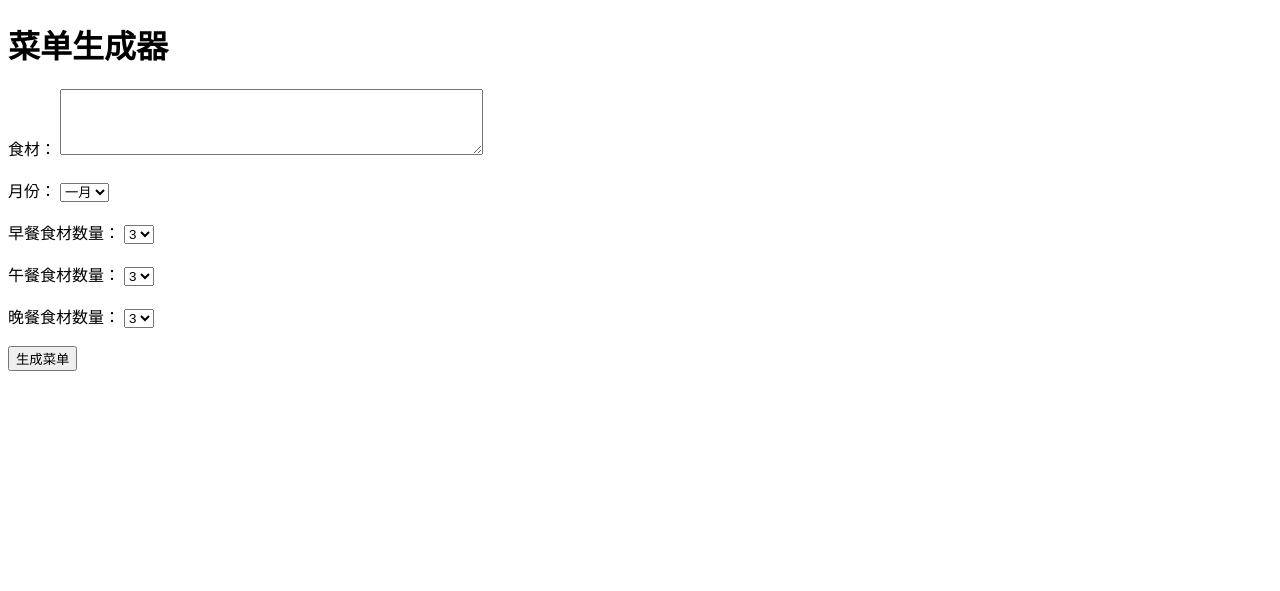
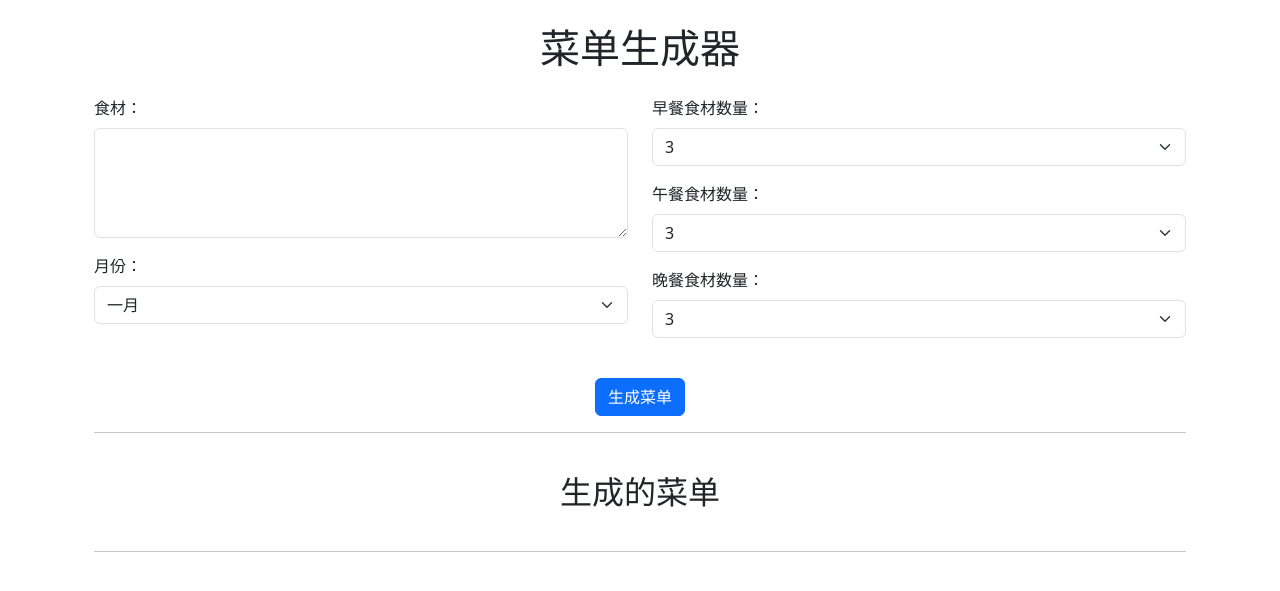
Before and after one commit to popobo/BoWebsite, a Django app: page /menu_generator/ in a window 1280 px wide. Shown: the top 591 px of the page. Run offline with Django 4.2, Linux system fonts and the light colour scheme.

Commit message:
First phase of menu generator

```diff
--- a/app/templates/app/base.html
+++ b/app/templates/app/base.html
@@ -4,10 +4,19 @@
     <meta charset="UTF-8">
     <meta name="viewport" content="width=device-width, initial-scale=1.0">
     <title>{% block title %}Default Title{% endblock %}</title>
+    <!-- 引入 Bootstrap CSS -->
+    <link href="https://cdn.jsdelivr.net/npm/bootstrap@5.3.0-alpha1/dist/css/bootstrap.min.css" rel="stylesheet" integrity="sha384-KyZXEAg3QhqLMpG8r+Knujsl7/1L_dstPt3HV5HzF6Gvk/e3tmHbG5r5E8dE0Cp/" crossorigin="anonymous">
+    <!-- 引入自定义 CSS（如果有） -->
+    {% block extra_css %}{% endblock %}
 </head>
 <body>
-    <div id="content">
+    <div id="content" class="container">
         {% block content %}{% endblock %}
     </div>
+    <!-- 引入 Bootstrap JavaScript 和 Popper.js（可选） -->
+    <script src="https://cdn.jsdelivr.net/npm/@popperjs/core@2.11.6/dist/umd/popper.min.js" integrity="sha384-oBqDVmMz4fnFO9gybBud6b5h6GOn4X1S2z4Gf6xHgxGmKap434e8d6wYf7fFghb" crossorigin="anonymous"></script>
+    <script src="https://cdn.jsdelivr.net/npm/bootstrap@5.3.0-alpha1/dist/js/bootstrap.min.js" integrity="sha384-cn7l7gDp0eyniUwwAZgrzD06kc/tftFf19TOAs2zVinnD/C7E91j9yyk5//jjpt/" crossorigin="anonymous"></script>
+    <!-- 引入自定义 JavaScript（如果有） -->
+    {% block extra_js %}{% endblock %}
 </body>
 </html>
--- a/app/templates/app/menu_generator.html
+++ b/app/templates/app/menu_generator.html
@@ -1,39 +1,71 @@
-{% extends 'app/base.html' %}
-
+{% extends "app/base.html" %}
 {% block content %}
-  <h1>菜单生成器</h1>
+    <div class="container">
+        <div class="row">
+            <div class="col-12">
+                <h1 class="text-center my-4">菜单生成器</h1>
+            </div>
+        </div>
+        <div class="row">
+            <div class="col-md-6">
                 <form id="menuForm">
-    <label for="ingredients">食材：</label>
-    <textarea id="ingredients" name="ingredients" rows="4" cols="50"></textarea><br><br>
-    <label for="month">月份：</label>
-    <select id="month" name="month">
+                    <div class="mb-3">
+                        <label for="ingredients" class="form-label">食材：</label>
+                        <textarea id="ingredients" name="ingredients" rows="4" class="form-control"></textarea>
+                    </div>
+                    <div class="mb-3">
+                        <label for="month" class="form-label">月份：</label>
+                        <select id="month" name="month" class="form-select">
                             <option value="1">一月</option>
                             <option value="2">二月</option>
                             <!-- 添加其他月份 -->
-    </select><br><br>
-    <label for="breakfastCount">早餐食材数量：</label>
-    <select id="breakfastCount" name="breakfastCount">
+                        </select>
+                    </div>
+                </div>
+                <div class="col-md-6">
+                    <div class="mb-3">
+                        <label for="breakfastCount" class="form-label">早餐食材数量：</label>
+                        <select id="breakfastCount" name="breakfastCount" class="form-select">
                             <option value="3" selected>3</option>
                             <!-- 添加其他数量选项 -->
-    </select><br><br>
-    <label for="lunchCount">午餐食材数量：</label>
-    <select id="lunchCount" name="lunchCount">
+                        </select>
+                    </div>
+                    <div class="mb-3">
+                        <label for="lunchCount" class="form-label">午餐食材数量：</label>
+                        <select id="lunchCount" name="lunchCount" class="form-select">
                             <option value="3" selected>3</option>
                             <!-- 添加其他数量选项 -->
-    </select><br><br>
-    <label for="dinnerCount">晚餐食材数量：</label>
-    <select id="dinnerCount" name="dinnerCount">
+                        </select>
+                    </div>
+                    <div class="mb-3">
+                        <label for="dinnerCount" class="form-label">晚餐食材数量：</label>
+                        <select id="dinnerCount" name="dinnerCount" class="form-select">
                             <option value="3" selected>3</option>
                             <!-- 添加其他数量选项 -->
-    </select><br><br>
-    <button type="submit">生成菜单</button>
+                        </select>
+                    </div>
+                </div>
+            </div>
+            <div class="row">
+                <div class="col-12 text-center mt-4">
+                    <button type="submit" class="btn btn-primary">生成菜单</button>
+                </div>
+            </div>
         </form>
+        <hr>
+        <div class="row">
+            <div class="col-12">
+                <h2 class="text-center my-4">生成的菜单</h2> <div class="col-12" id="downloadLink"></div>
+            </div>
+        </div>
+        <hr>
+        <div class="row">
+            <div class="col-12" id="menuOutput"></div>
+        </div>
 
-  <div id="menuOutput"></div>
-  <div id="downloadLink"></div>
-
+    </div>
     <script>
-    document.getElementById("menuForm").addEventListener("submit", function(event){
+    document.getElementById("menuForm").addEventListener("submit", function (event) {
       event.preventDefault();
 
       // 获取表单数据
@@ -50,14 +82,14 @@
       'Content-Type': 'application/json',
       'X-CSRFToken': '{{ csrf_token }}'
     },
-        body: JSON.stringify({ingredients: ingredients, month: month, breakfastCount: breakfastCount, lunchCount: lunchCount, dinnerCount: dinnerCount})
+    body: JSON.stringify({ ingredients: ingredients, month: month, breakfastCount: breakfastCount, lunchCount: lunchCount, dinnerCount: dinnerCount })
   })
     .then(response => response.json())
     .then(data => {
       // 显示菜单和下载链接
       document.getElementById("menuOutput").innerHTML = data.menu;
-        document.getElementById("downloadLink").innerHTML = `<a href="/download_menu/${data.filename}/">下载 Excel</a>`;
+      document.getElementById("downloadLink").innerHTML = `<a href="/download_menu/${data.filename}/" class="btn btn-success mt-3">下载 Excel</a>`;
     });
 });
     </script>
-{% endblock %}
+{% endblock content %}
```
Lines whose indentation alone changed are shown as unchanged.
